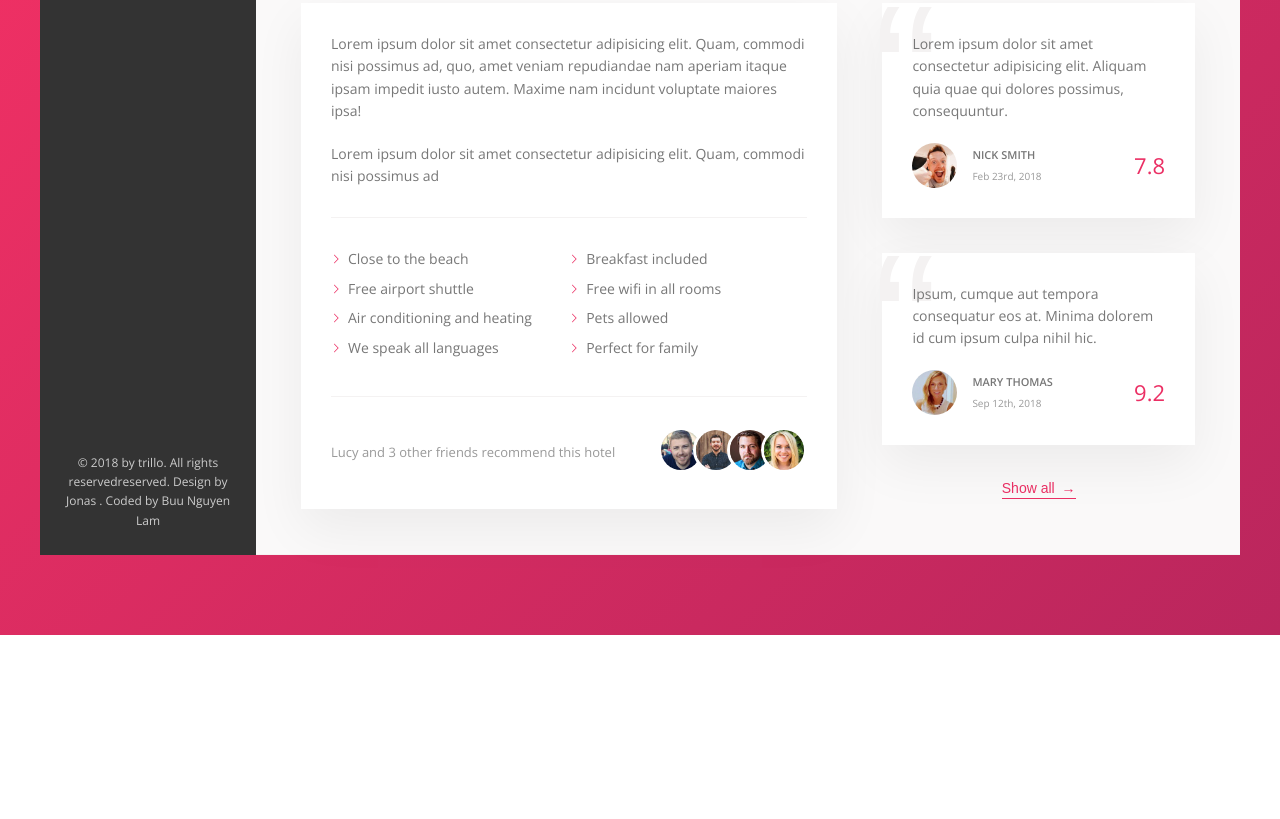
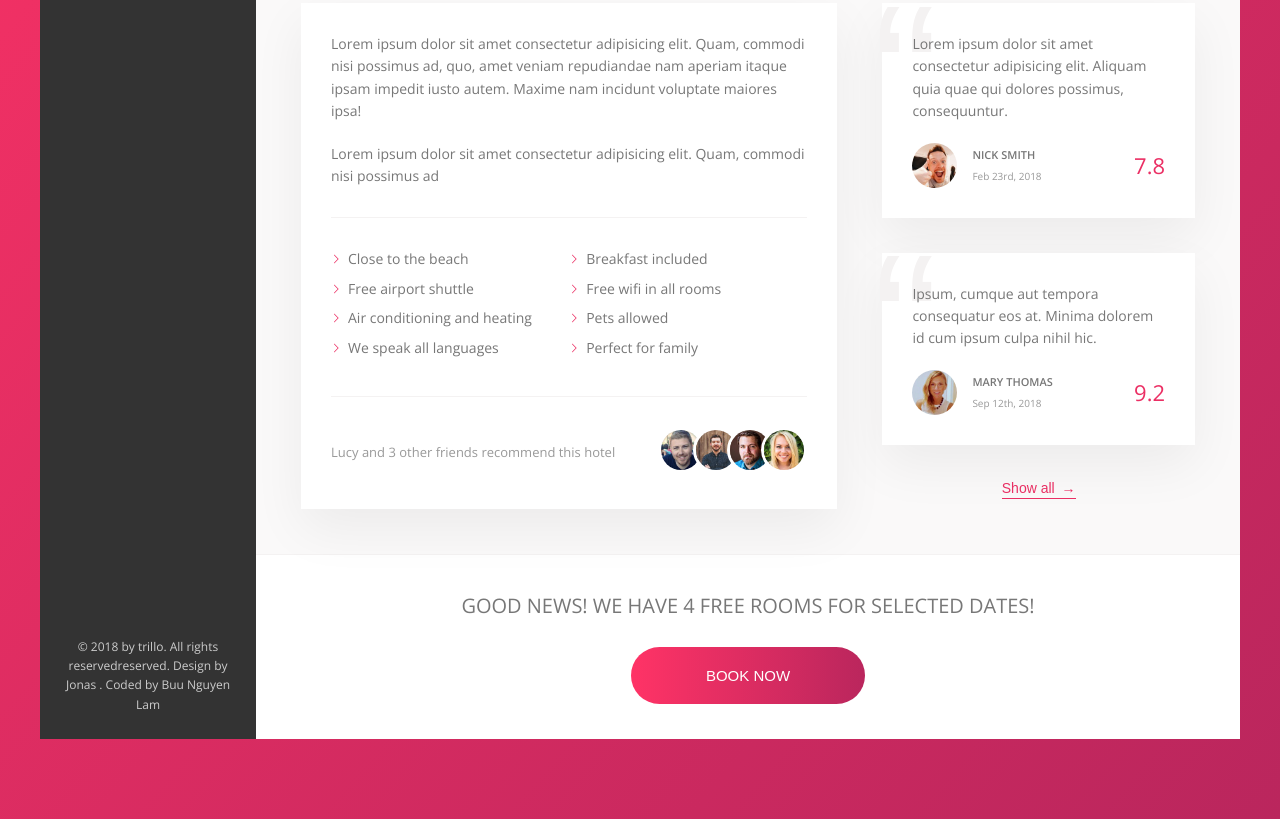
Before and after one commit to nguyenlambuu/trillo, a website: page index.html in a window 1280 px wide. Shown: the part 644-1463 px from the top of the page. Before the commit the page ends 1279 px from the top, so only its background shows below. Drawn offline with nearby package versions, Linux system fonts and the light colour scheme.

Commit message:
Build the CTA section

```diff
--- a/index.html
+++ b/index.html
@@ -188,9 +188,24 @@
 
                             <button class="btn-inline">Show all <span>&rarr;</span></button>
                         </div>
+
+
+                    </div>
+
+                    <div class="cta">
+                        <h2 class="cta__book-now">
+                            Good news! We have 4 free rooms for selected dates!
+                        </h2>
+                        <button class="btn">
+                            <span class="btn__visible">Book now</span>
+                            <span class="btn__invisible">Only 4 rooms left</span>
+
+                        </button>
                     </div>
                 </main>
+
             </div>
+
         </div>
     </body>
 </html>
--- a/sass/_components.scss
+++ b/sass/_components.scss
@@ -469,3 +469,73 @@
         z-index: 1;
     }
 }
+
+/*-------
+- CALL TO ACTION (CTA)
+---------*/
+
+.cta {
+    padding: 3.5rem 0;
+    text-align: center;
+
+    &__book-now {
+        font-size: 2rem;
+        font-weight: 200;
+        text-transform: uppercase;
+        margin-bottom: 2.5rem;
+
+    }
+}
+
+/*-------
+- BUTTON
+---------*/
+
+.btn {
+    position: relative;
+    font-size: 1.5rem;
+    font-weight: 300;
+    text-transform: uppercase;
+    border-radius: 100px;
+    border: none;
+    background-image: linear-gradient(to right, var(--color-primary-light), var(--color-primary-dark));
+    color: #fff;
+    overflow: hidden;
+    cursor: pointer;
+
+    & > * {
+
+        display: inline-block;
+        height: 100%;
+        width: 100%;
+        transition: all .2s;
+    }
+
+    &__visible {
+        padding: 2rem 7.5rem;
+    }
+
+    &__invisible {
+        position: absolute;
+        padding: 2rem 0;
+        left: 0;
+        top: -100%;
+
+    }
+    &:hover {
+        background-image: linear-gradient(to left, var(--color-primary-light), var(--color-primary-dark));
+    }
+    &:hover &__visible {
+        transform: translateY(100%);
+    }
+
+    &:hover &__invisible {
+            top: 0%;
+    }
+
+    &:focus {
+        outline: none;
+        animation: pulsate 1s infinite;
+    }
+
+}
```
Also changed, not shown: css/style.css.
